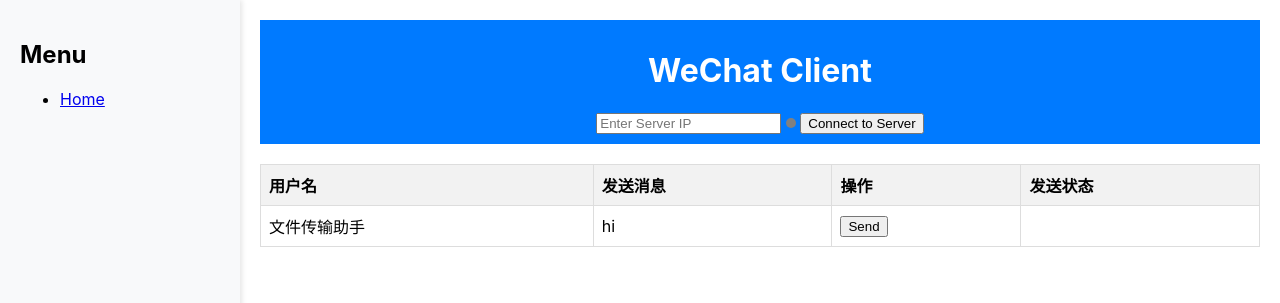
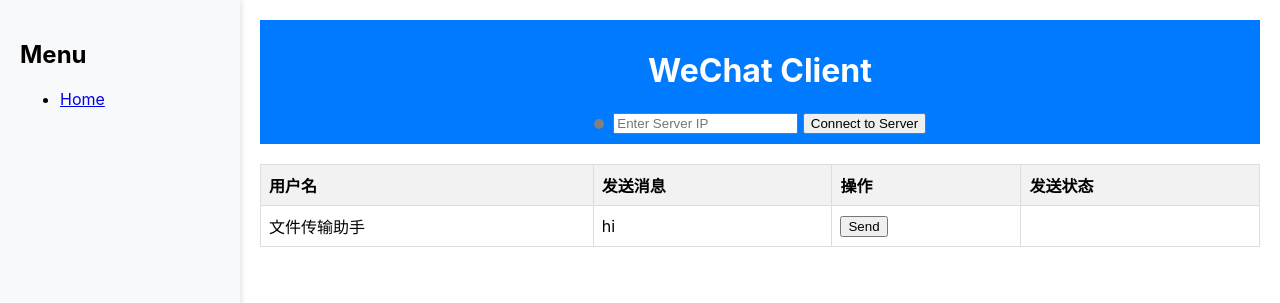
Before and after one commit to xieyumc/YuYuWechatV2, a Django app: page / in a window 1280 px wide. Shown: the top 303 px of the page. Run offline with Django 4.2, Linux system fonts and the light colour scheme; data comes from the database, SQL or seed files in the repository.

Commit message:
fix：美化界面

```diff
--- a/YuYuWechatV2_Client/client_app/templates/home.html
+++ b/YuYuWechatV2_Client/client_app/templates/home.html
@@ -68,9 +68,9 @@
         <h1>WeChat Client</h1>
         <form id="connectForm" method="post" action="">
             {% csrf_token %}
+            <span id="pingStatus"
+                  style="height: 10px; width: 10px; background-color: gray; border-radius: 50%; display: inline-block; vertical-align: middle; margin-right: 5px;"></span>
             <input type="text" id="server_ip" name="server_ip" placeholder="Enter Server IP">
-            <span id="pingStatus"
-                  style="height: 10px; width: 10px; background-color: gray; border-radius: 50%; display: inline-block;"></span>
             <button type="button" onclick="connectServer()">Connect to Server</button>
         </form>
     </div>
```
